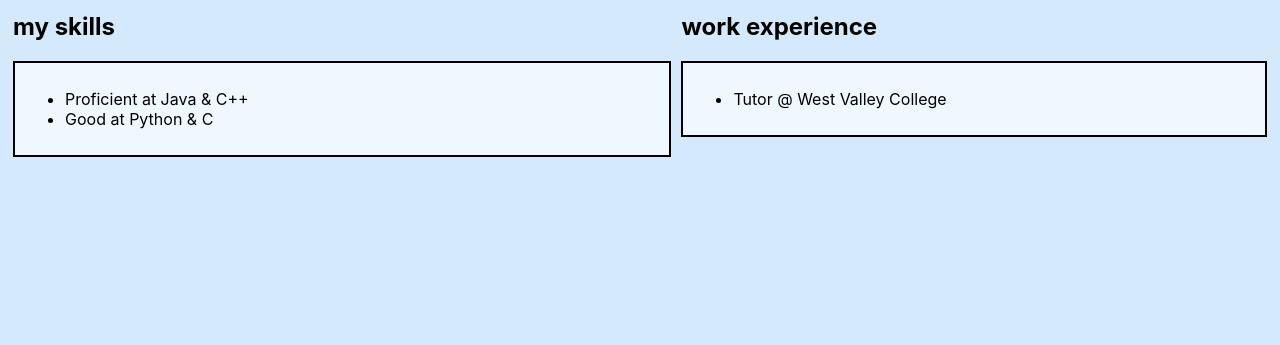
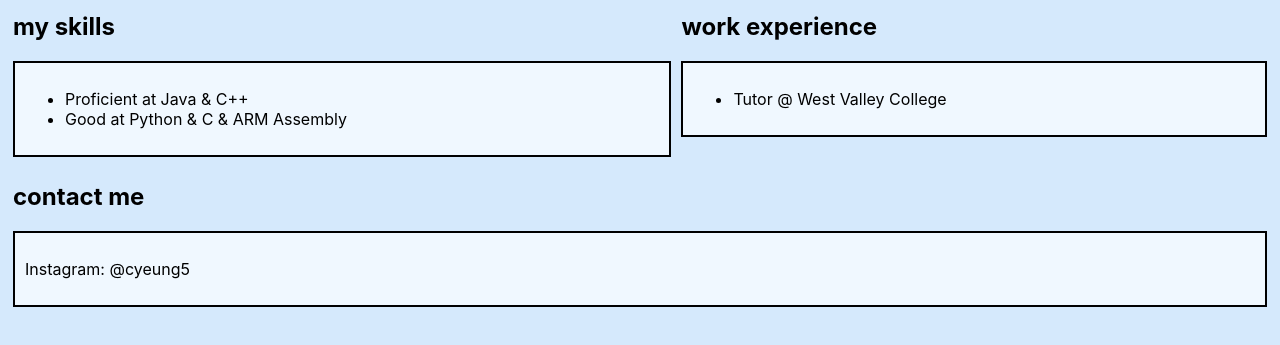
Before and after one commit to christyeung/christyeung.github.io, a plain HTML site: page index.html in a window 1280 px wide. Shown: the part 411-756 px from the top of the page. Drawn offline with Linux system fonts and the light colour scheme.

Commit message:
Update index.html

```diff
--- a/index.html
+++ b/index.html
@@ -47,7 +47,7 @@
                 <div class = "info-box">
                     <ul>
                         <li>Proficient at Java & C++</li>
-                        <li>Good at Python & C</li>
+                        <li>Good at Python & C & ARM Assembly</li>
                     </ul>
                 </div>
             </div>
@@ -62,6 +62,13 @@
             </div>
         </div>
 
+        <div class = "grid-margin">
+            <h2>contact me</h2>
+            <div class = "info-box">
+                <p>Instagram: @cyeung5</p>
+            </div>
+        </div>
+
 
 
     </body>
```
